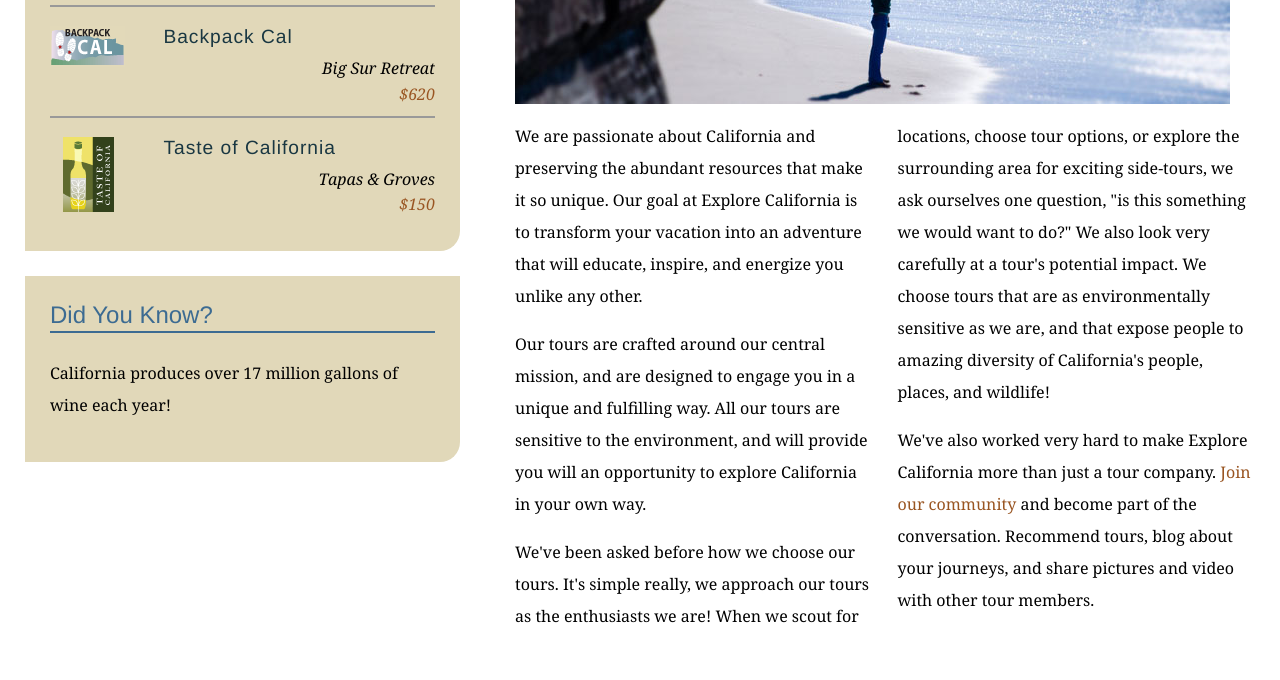
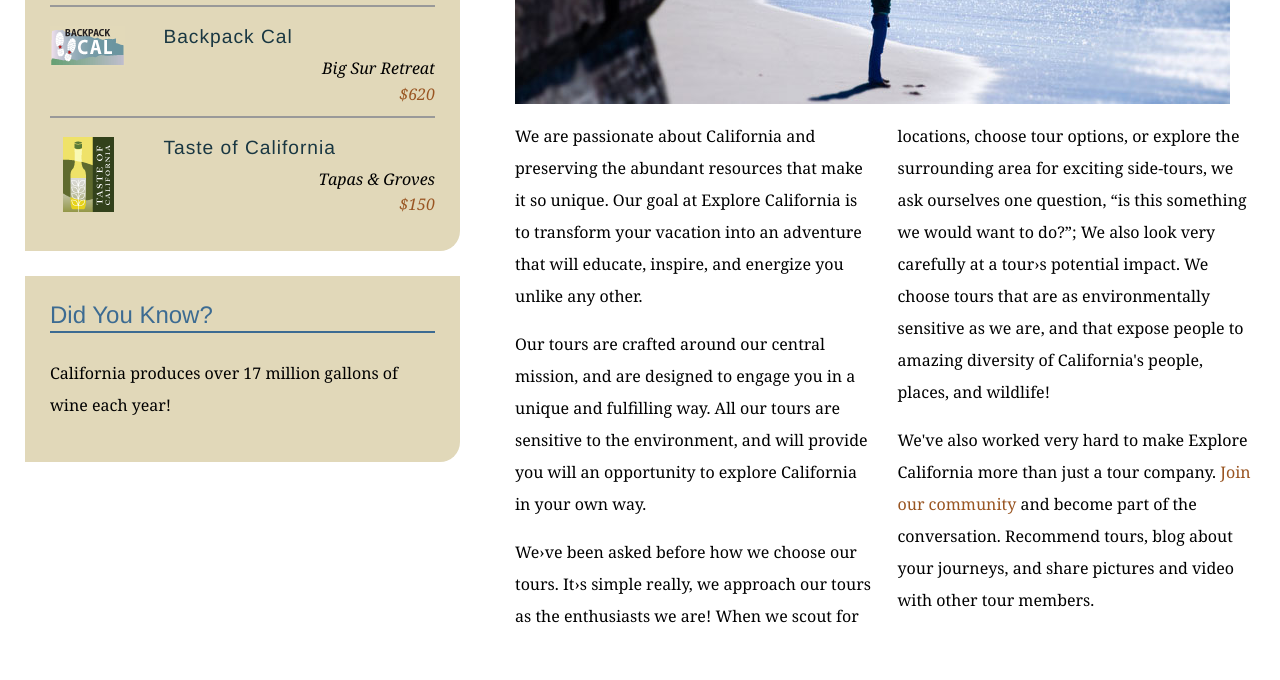
Before and after one commit to RShpd/explore_california, a plain HTML site: page mission.html in a window 1280 px wide. Shown: the part 580-1260 px from the top of the page. Drawn offline with Linux system fonts and the light colour scheme.

Commit message:
Replace straight quotes with curly quets

```diff
--- a/mission.html
+++ b/mission.html
@@ -64,7 +64,7 @@
           <div class="multiCol">
             <p>We are passionate about California and preserving the abundant resources that make it so unique. Our goal at Explore California is to transform your vacation into an adventure that will educate, inspire, and energize you unlike any other.</p>
             <p>Our tours are crafted around our central mission, and are designed to engage you in a unique and fulfilling way. All our tours are sensitive to the environment, and will provide you will an opportunity to explore California in your own way.</p>
-            <p>We've been asked before how we choose our tours. It's simple really, we approach our tours as the enthusiasts we are! When we scout for locations, choose tour options, or explore the surrounding area for exciting side-tours, we ask ourselves one question, &quot;is this something we would want to do?&quot; We also look very carefully at a tour's potential impact. We choose tours that are as environmentally sensitive as we are, and that expose people to amazing diversity of California's people, places, and wildlife!</p>
+            <p>We&rsaquo;ve been asked before how we choose our tours. It&rsaquo;s simple really, we approach our tours as the enthusiasts we are! When we scout for locations, choose tour options, or explore the surrounding area for exciting side-tours, we ask ourselves one question, &ldquo;is this something we would want to do?&rdquo;; We also look very carefully at a tour&rsaquo;s potential impact. We choose tours that are as environmentally sensitive as we are, and that expose people to amazing diversity of California's people, places, and wildlife!</p>
             <p>We've also worked very hard to make Explore California more than just a tour company. <a href="explorers/join.html">Join our community</a> and become part of the conversation. Recommend tours, blog about your journeys, and share pictures and video with other tour members.</p>
           </div>
         </div>
```
